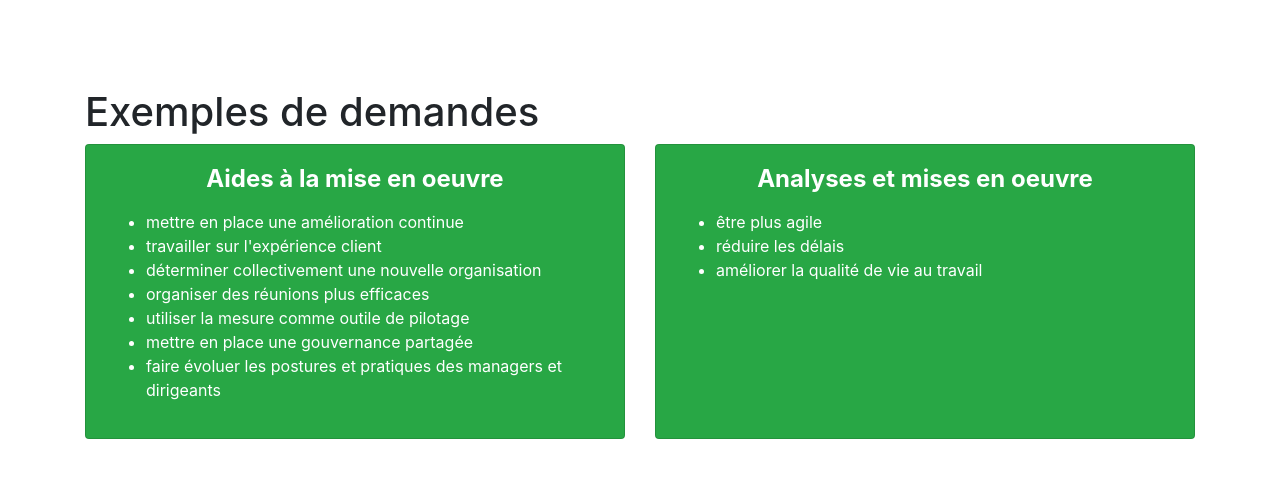
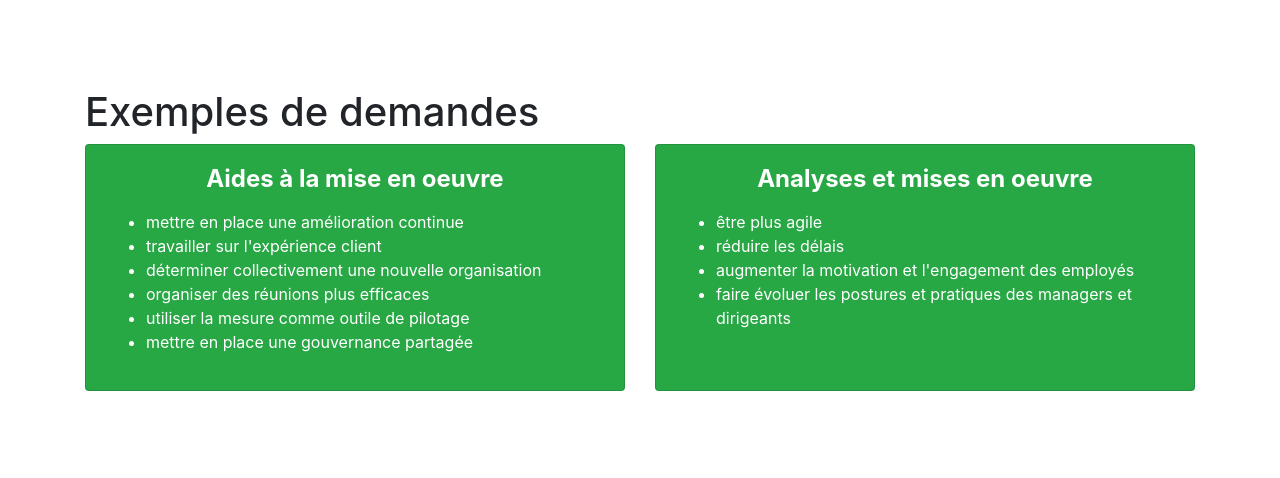
Before and after one commit to OrgaEvolutions/orgaevolutions.github.io, a Jekyll site: the page built from index.html, in a window 1280 px wide and 900 px high, scrolled down 1768 px. Shown: the top 478 px of the window. Built offline with Jekyll 4.4.1, drawn with Linux system fonts in a browser that asks for light colours.

Commit message:
Update interventions.html

```diff
--- a/_includes/interventions.html
+++ b/_includes/interventions.html
@@ -26,9 +25,10 @@
 					<h4 class="card-title text-center"><strong>Analyses et mises en oeuvre</strong></h4>
 					<p class="card-text">
 						<ul>
-						      <li>être plus agile</li>
-						      <li>réduire les délais</li>
-						      <li>améliorer la qualité de vie au travail</li>
+						      	<li>être plus agile</li>
+						      	<li>réduire les délais</li>
+						      	<li>augmenter la motivation et l'engagement des employés</li>
+							<li>faire évoluer les postures et pratiques des managers et dirigeants</li>
 						</ul>
 					</p>
 				</div>
```
Also changed, not shown: other parts of _includes/interventions.html (+0 -1 lines).
